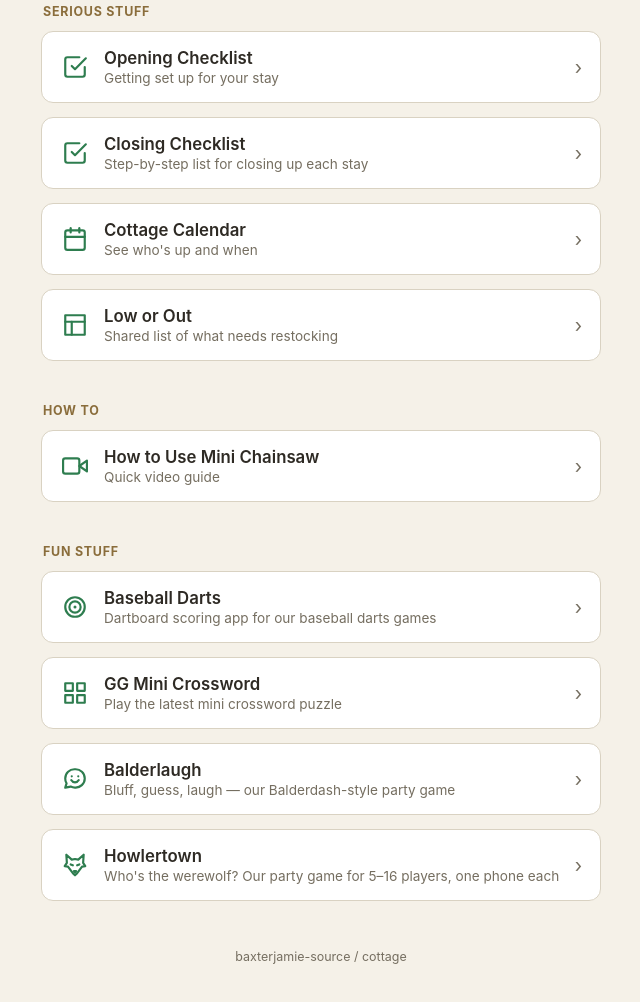
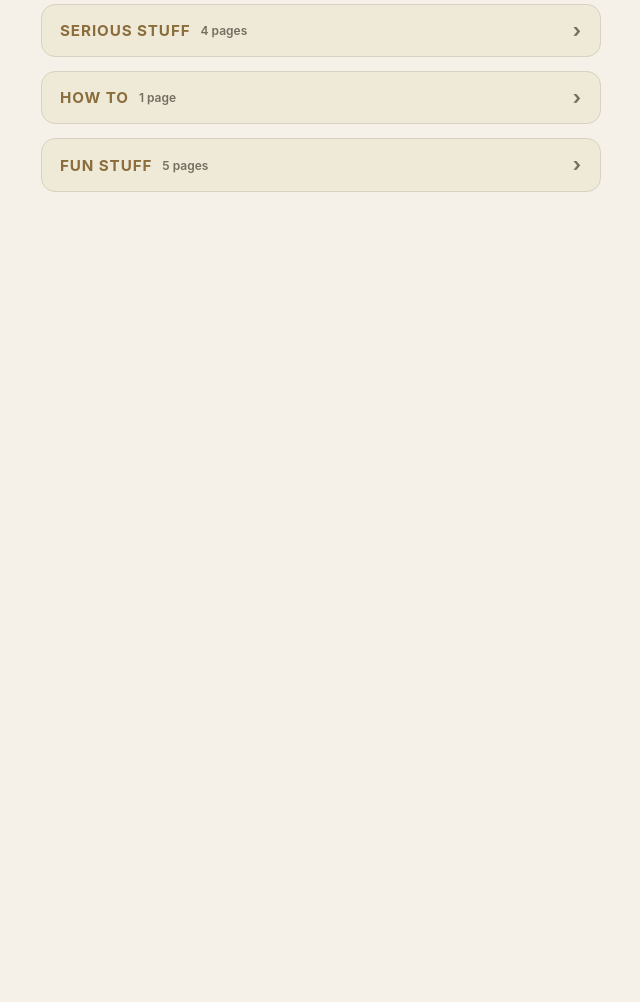
Before and after one commit to baxterjamie-source/cottage, a plain HTML site: page index.html in a window 1280 px wide. Shown: the part 268-1270 px from the top of the page, without its empty margins (319-959 px from the left). After the commit the page ends 800 px from the top, so only its background shows below. Drawn offline with Linux system fonts and the light colour scheme.

Commit message:
Add Pneuman to Fun Stuff; two-level accordion layout; drop footer

```diff
--- a/index.html
+++ b/index.html
@@ -63,40 +63,71 @@
     flex-direction: column;
     gap: 14px;
   }
-  .pages-section {
+
+  /* shared summary reset */
+  summary {
+    list-style: none;
+    cursor: pointer;
+    user-select: none;
+    -webkit-tap-highlight-color: transparent;
+  }
+  summary::-webkit-details-marker { display: none; }
+  .chev {
+    flex: 0 0 auto;
+    color: var(--muted);
+    font-size: 1.2rem;
+    line-height: 1;
+    transition: transform 0.15s ease;
+  }
+  details[open] > summary .chev { transform: rotate(90deg); }
+
+  /* level 1: sections */
+  .section {
+    background: var(--section-bg);
+    border: 1px solid var(--border);
+    border-radius: 14px;
+  }
+  .section > summary {
     display: flex;
-    flex-direction: column;
-    gap: 14px;
-  }
-  .pages-section + .pages-section {
-    margin-top: 28px;
-  }
-  .section-label {
-    font-size: 0.78rem;
+    align-items: center;
+    gap: 10px;
+    padding: 16px 18px;
+    font-size: 0.95rem;
     font-weight: 700;
     letter-spacing: 0.06em;
     text-transform: uppercase;
     color: var(--accent);
-    margin: 0 0 -2px 2px;
   }
-  .page-btn {
+  .section > summary .count {
+    flex: 1;
+    font-size: 0.75rem;
+    font-weight: 600;
+    letter-spacing: 0;
+    text-transform: none;
+    color: var(--muted);
+  }
+  .section-body {
+    display: flex;
+    flex-direction: column;
+    gap: 10px;
+    padding: 0 12px 12px;
+  }
+
+  /* level 2: items */
+  .item {
+    background: var(--card-bg);
+    border: 1px solid var(--border);
+    border-radius: 12px;
+    transition: border-color 0.15s ease;
+  }
+  .item:hover, .item[open] { border-color: var(--green); }
+  .item > summary {
     display: flex;
     align-items: center;
     gap: 14px;
-    background: var(--card-bg);
-    border: 1px solid var(--border);
-    border-radius: 12px;
-    padding: 16px 18px;
-    text-decoration: none;
-    color: var(--text);
-    transition: background 0.15s ease, transform 0.1s ease, border-color 0.15s ease;
+    padding: 14px 16px;
   }
-  .page-btn:hover {
-    background: var(--green-light);
-    border-color: var(--green);
-    transform: translateY(-1px);
-  }
-  .page-btn .icon {
+  .item .icon {
     flex: 0 0 auto;
     width: 30px;
     height: 30px;
@@ -105,50 +136,45 @@
     justify-content: center;
     color: var(--green);
   }
-  .page-btn .icon svg {
+  .item .icon svg {
     width: 26px;
     height: 26px;
   }
-  .page-btn-text {
+  .item-title {
     flex: 1;
-  }
-  .page-btn-title {
     font-size: 1.05rem;
     font-weight: 600;
   }
-  .page-btn-desc {
-    font-size: 0.85rem;
-    color: var(--muted);
-    margin-top: 2px;
+  .item-body {
+    display: flex;
+    align-items: center;
+    gap: 12px;
+    padding: 0 16px 14px 60px;
   }
-  .page-btn .arrow {
-    flex: 0 0 auto;
-    color: var(--muted);
-    font-size: 1.2rem;
-  }
-  .page-btn.disabled {
-    cursor: default;
-    opacity: 0.6;
-  }
-  .page-btn.disabled:hover {
-    background: var(--card-bg);
-    border-color: var(--border);
-    transform: none;
-  }
-  .page-btn.disabled .icon {
+  .item-desc {
+    flex: 1;
+    font-size: 0.88rem;
     color: var(--muted);
   }
-  .coming-soon-tag {
+  .open-btn {
     flex: 0 0 auto;
-    font-size: 0.68rem;
-    font-weight: 700;
-    text-transform: uppercase;
-    letter-spacing: 0.03em;
-    color: var(--muted);
-    background: var(--section-bg);
-    border-radius: 4px;
-    padding: 3px 8px;
+    background: var(--green);
+    color: #fff;
+    text-decoration: none;
+    font-size: 0.88rem;
+    font-weight: 600;
+    border-radius: 8px;
+    padding: 8px 14px;
     white-space: nowrap;
+  }
+  .open-btn:hover { background: #256a42; }
+  @media (max-width: 420px) {
+    .item-body {
+      flex-direction: column;
+      align-items: stretch;
+      padding-left: 16px;
+    }
+    .open-btn { text-align: center; }
   }
   footer {
     text-align: center;
@@ -185,127 +211,166 @@
     <p class="tagline">(is to relax and have fun!)</p>
   </header>
 
+  <!--
+    Two-level accordion:
+      level 1 = <details class="section">  (Serious Stuff / How To / Fun Stuff)
+      level 2 = <details class="item">     (tap to show description + Open button)
+    To add a page, copy a whole <details class="item"> block inside the right section.
+    The item count next to each section title updates itself.
+  -->
   <nav class="pages">
-    <div class="pages-section">
-      <div class="section-label">Serious Stuff</div>
 
-      <a class="page-btn" href="cottage-opening-checklist.html">
-        <span class="icon">
-          <svg viewBox="0 0 24 24" fill="none" stroke="currentColor" stroke-width="2" stroke-linecap="round" stroke-linejoin="round"><path d="M9 11l3 3L22 4"></path><path d="M21 12v7a2 2 0 0 1-2 2H5a2 2 0 0 1-2-2V5a2 2 0 0 1 2-2h11"></path></svg>
-        </span>
-        <span class="page-btn-text">
-          <div class="page-btn-title">Opening Checklist</div>
-          <div class="page-btn-desc">Getting set up for your stay</div>
-        </span>
-        <span class="arrow">›</span>
-      </a>
+    <details class="section">
+      <summary>Serious Stuff <span class="count"></span><span class="chev">›</span></summary>
+      <div class="section-body">
 
-      <a class="page-btn" href="cottage-closing-checklist.html">
-        <span class="icon">
-          <svg viewBox="0 0 24 24" fill="none" stroke="currentColor" stroke-width="2" stroke-linecap="round" stroke-linejoin="round"><path d="M9 11l3 3L22 4"></path><path d="M21 12v7a2 2 0 0 1-2 2H5a2 2 0 0 1-2-2V5a2 2 0 0 1 2-2h11"></path></svg>
-        </span>
-        <span class="page-btn-text">
-          <div class="page-btn-title">Closing Checklist</div>
-          <div class="page-btn-desc">Step-by-step list for closing up each stay</div>
-        </span>
-        <span class="arrow">›</span>
-      </a>
+        <details class="item">
+          <summary>
+            <span class="icon"><svg viewBox="0 0 24 24" fill="none" stroke="currentColor" stroke-width="2" stroke-linecap="round" stroke-linejoin="round"><path d="M9 11l3 3L22 4"></path><path d="M21 12v7a2 2 0 0 1-2 2H5a2 2 0 0 1-2-2V5a2 2 0 0 1 2-2h11"></path></svg></span>
+            <span class="item-title">Opening Checklist</span>
+            <span class="chev">›</span>
+          </summary>
+          <div class="item-body">
+            <span class="item-desc">Getting set up for your stay</span>
+            <a class="open-btn" href="cottage-opening-checklist.html">Open</a>
+          </div>
+        </details>
 
-      <a class="page-btn" href="https://calendar.google.com/calendar/embed?src=o97ic0vm8qqh5j6sp23cr95st0%40group.calendar.google.com&ctz=America%2FNew_York">
-        <span class="icon">
-          <svg viewBox="0 0 24 24" fill="none" stroke="currentColor" stroke-width="2" stroke-linecap="round" stroke-linejoin="round"><rect x="3" y="4" width="18" height="18" rx="2" ry="2"></rect><line x1="16" y1="2" x2="16" y2="6"></line><line x1="8" y1="2" x2="8" y2="6"></line><line x1="3" y1="10" x2="21" y2="10"></line></svg>
-        </span>
-        <span class="page-btn-text">
-          <div class="page-btn-title">Cottage Calendar</div>
-          <div class="page-btn-desc">See who's up and when</div>
-        </span>
-        <span class="arrow">›</span>
-      </a>
+        <details class="item">
+          <summary>
+            <span class="icon"><svg viewBox="0 0 24 24" fill="none" stroke="currentColor" stroke-width="2" stroke-linecap="round" stroke-linejoin="round"><path d="M9 11l3 3L22 4"></path><path d="M21 12v7a2 2 0 0 1-2 2H5a2 2 0 0 1-2-2V5a2 2 0 0 1 2-2h11"></path></svg></span>
+            <span class="item-title">Closing Checklist</span>
+            <span class="chev">›</span>
+          </summary>
+          <div class="item-body">
+            <span class="item-desc">Step-by-step list for closing up each stay</span>
+            <a class="open-btn" href="cottage-closing-checklist.html">Open</a>
+          </div>
+        </details>
 
-      <a class="page-btn" href="cottage-low-or-out.html">
-        <span class="icon">
-          <svg viewBox="0 0 24 24" fill="none" stroke="currentColor" stroke-width="2" stroke-linecap="round" stroke-linejoin="round"><path d="M3 3h18v18H3z"></path><path d="M3 9h18"></path><path d="M9 21V9"></path></svg>
-        </span>
-        <span class="page-btn-text">
-          <div class="page-btn-title">Low or Out</div>
-          <div class="page-btn-desc">Shared list of what needs restocking</div>
-        </span>
-        <span class="arrow">›</span>
-      </a>
+        <details class="item">
+          <summary>
+            <span class="icon"><svg viewBox="0 0 24 24" fill="none" stroke="currentColor" stroke-width="2" stroke-linecap="round" stroke-linejoin="round"><rect x="3" y="4" width="18" height="18" rx="2" ry="2"></rect><line x1="16" y1="2" x2="16" y2="6"></line><line x1="8" y1="2" x2="8" y2="6"></line><line x1="3" y1="10" x2="21" y2="10"></line></svg></span>
+            <span class="item-title">Cottage Calendar</span>
+            <span class="chev">›</span>
+          </summary>
+          <div class="item-body">
+            <span class="item-desc">See who's up and when</span>
+            <a class="open-btn" href="https://calendar.google.com/calendar/embed?src=o97ic0vm8qqh5j6sp23cr95st0%40group.calendar.google.com&ctz=America%2FNew_York">Open</a>
+          </div>
+        </details>
 
-      <!-- Add more Serious Stuff pages here, copy a .page-btn <a> block above -->
-    </div>
+        <details class="item">
+          <summary>
+            <span class="icon"><svg viewBox="0 0 24 24" fill="none" stroke="currentColor" stroke-width="2" stroke-linecap="round" stroke-linejoin="round"><path d="M3 3h18v18H3z"></path><path d="M3 9h18"></path><path d="M9 21V9"></path></svg></span>
+            <span class="item-title">Low or Out</span>
+            <span class="chev">›</span>
+          </summary>
+          <div class="item-body">
+            <span class="item-desc">Shared list of what needs restocking</span>
+            <a class="open-btn" href="cottage-low-or-out.html">Open</a>
+          </div>
+        </details>
 
-    <div class="pages-section">
-      <div class="section-label">How To</div>
+      </div>
+    </details>
 
-      <a class="page-btn" href="https://youtube.com/shorts/W_GN7V79ryY">
-        <span class="icon">
-          <svg viewBox="0 0 24 24" fill="none" stroke="currentColor" stroke-width="2" stroke-linecap="round" stroke-linejoin="round"><polygon points="23 7 16 12 23 17 23 7"></polygon><rect x="1" y="5" width="15" height="14" rx="2" ry="2"></rect></svg>
-        </span>
-        <span class="page-btn-text">
-          <div class="page-btn-title">How to Use Mini Chainsaw</div>
-          <div class="page-btn-desc">Quick video guide</div>
-        </span>
-        <span class="arrow">›</span>
-      </a>
+    <details class="section">
+      <summary>How To <span class="count"></span><span class="chev">›</span></summary>
+      <div class="section-body">
 
-      <!-- Add more How To pages here, copy a .page-btn <a> block above -->
-    </div>
+        <details class="item">
+          <summary>
+            <span class="icon"><svg viewBox="0 0 24 24" fill="none" stroke="currentColor" stroke-width="2" stroke-linecap="round" stroke-linejoin="round"><polygon points="23 7 16 12 23 17 23 7"></polygon><rect x="1" y="5" width="15" height="14" rx="2" ry="2"></rect></svg></span>
+            <span class="item-title">How to Use Mini Chainsaw</span>
+            <span class="chev">›</span>
+          </summary>
+          <div class="item-body">
+            <span class="item-desc">Quick video guide</span>
+            <a class="open-btn" href="https://youtube.com/shorts/W_GN7V79ryY">Open</a>
+          </div>
+        </details>
 
-    <div class="pages-section">
-      <div class="section-label">Fun Stuff</div>
+      </div>
+    </details>
 
-      <a class="page-btn" href="https://baxterjamie-source.github.io/baseballdarts/darts-baseball.html">
-        <span class="icon">
-          <svg viewBox="0 0 24 24" fill="none" stroke="currentColor" stroke-width="2" stroke-linecap="round" stroke-linejoin="round"><circle cx="12" cy="12" r="9"></circle><circle cx="12" cy="12" r="5.2"></circle><circle cx="12" cy="12" r="1.4" fill="currentColor" stroke="none"></circle></svg>
-        </span>
-        <span class="page-btn-text">
-          <div class="page-btn-title">Baseball Darts</div>
-          <div class="page-btn-desc">Dartboard scoring app for our baseball darts games</div>
-        </span>
-        <span class="arrow">›</span>
-      </a>
+    <details class="section">
+      <summary>Fun Stuff <span class="count"></span><span class="chev">›</span></summary>
+      <div class="section-body">
 
-      <a class="page-btn" href="https://baxterjamie-source.github.io/GGMini/archive.html">
-        <span class="icon">
-          <svg viewBox="0 0 24 24" fill="none" stroke="currentColor" stroke-width="2" stroke-linecap="round" stroke-linejoin="round"><rect x="3" y="3" width="7" height="7"></rect><rect x="14" y="3" width="7" height="7"></rect><rect x="14" y="14" width="7" height="7"></rect><rect x="3" y="14" width="7" height="7"></rect></svg>
-        </span>
-        <span class="page-btn-text">
-          <div class="page-btn-title">GG Mini Crossword</div>
-          <div class="page-btn-desc">Play the latest mini crossword puzzle</div>
-        </span>
-        <span class="arrow">›</span>
-      </a>
+        <details class="item">
+          <summary>
+            <span class="icon"><svg viewBox="0 0 24 24" fill="none" stroke="currentColor" stroke-width="2" stroke-linecap="round" stroke-linejoin="round"><circle cx="12" cy="12" r="9"></circle><circle cx="12" cy="12" r="5.2"></circle><circle cx="12" cy="12" r="1.4" fill="currentColor" stroke="none"></circle></svg></span>
+            <span class="item-title">Baseball Darts</span>
+            <span class="chev">›</span>
+          </summary>
+          <div class="item-body">
+            <span class="item-desc">Dartboard scoring app for our baseball darts games</span>
+            <a class="open-btn" href="https://baxterjamie-source.github.io/baseballdarts/darts-baseball.html">Open</a>
+          </div>
+        </details>
 
-      <a class="page-btn" href="https://baxterjamie-source.github.io/balderlaugh/">
-        <span class="icon">
-          <svg viewBox="0 0 24 24" fill="none" stroke="currentColor" stroke-width="2" stroke-linecap="round" stroke-linejoin="round"><path d="M21 11.5a8.4 8.4 0 0 1-9 8.4 9 9 0 0 1-4-.9L3 20l1.2-4A8 8 0 0 1 3 11.5 8.4 8.4 0 0 1 12 3a8.4 8.4 0 0 1 9 8.5z"></path><path d="M8.5 13a4 4 0 0 0 7 0"></path><line x1="9" y1="9.5" x2="9.01" y2="9.5"></line><line x1="15" y1="9.5" x2="15.01" y2="9.5"></line></svg>
-        </span>
-        <span class="page-btn-text">
-          <div class="page-btn-title">Balderlaugh</div>
-          <div class="page-btn-desc">Bluff, guess, laugh — our Balderdash-style party game</div>
-        </span>
-        <span class="arrow">›</span>
-      </a>
+        <details class="item">
+          <summary>
+            <span class="icon"><svg viewBox="0 0 24 24" fill="none" stroke="currentColor" stroke-width="2" stroke-linecap="round" stroke-linejoin="round"><rect x="3" y="3" width="7" height="7"></rect><rect x="14" y="3" width="7" height="7"></rect><rect x="14" y="14" width="7" height="7"></rect><rect x="3" y="14" width="7" height="7"></rect></svg></span>
+            <span class="item-title">GG Mini Crossword</span>
+            <span class="chev">›</span>
+          </summary>
+          <div class="item-body">
+            <span class="item-desc">Play the latest mini crossword puzzle</span>
+            <a class="open-btn" href="https://baxterjamie-source.github.io/GGMini/archive.html">Open</a>
+          </div>
+        </details>
 
-      <a class="page-btn" href="https://baxterjamie-source.github.io/howlertown/">
-        <span class="icon">
-          <svg viewBox="0 0 24 24" fill="none" stroke="currentColor" stroke-width="2" stroke-linecap="round" stroke-linejoin="round"><path d="M4 2.5L9 7l3-.5 3 .5 5-4.5-.5 7.5 2 3-3 .5-4.5 6L12 21.5l-2-2-4.5-6-3-.5 2-3z"></path><path d="M8 11.5l2 .8"></path><path d="M16 11.5l-2 .8"></path><path d="M11 17.6h2l-1 1.2z" fill="currentColor"></path></svg>
-        </span>
-        <span class="page-btn-text">
-          <div class="page-btn-title">Howlertown</div>
-          <div class="page-btn-desc">Who's the werewolf? Our party game for 5–16 players, one phone each</div>
-        </span>
-        <span class="arrow">›</span>
-      </a>
+        <details class="item">
+          <summary>
+            <span class="icon"><svg viewBox="0 0 24 24" fill="none" stroke="currentColor" stroke-width="2" stroke-linecap="round" stroke-linejoin="round"><path d="M21 11.5a8.4 8.4 0 0 1-9 8.4 9 9 0 0 1-4-.9L3 20l1.2-4A8 8 0 0 1 3 11.5 8.4 8.4 0 0 1 12 3a8.4 8.4 0 0 1 9 8.5z"></path><path d="M8.5 13a4 4 0 0 0 7 0"></path><line x1="9" y1="9.5" x2="9.01" y2="9.5"></line><line x1="15" y1="9.5" x2="15.01" y2="9.5"></line></svg></span>
+            <span class="item-title">Balderlaugh</span>
+            <span class="chev">›</span>
+          </summary>
+          <div class="item-body">
+            <span class="item-desc">Bluff, guess, laugh — our Balderdash-style party game</span>
+            <a class="open-btn" href="https://baxterjamie-source.github.io/balderlaugh/">Open</a>
+          </div>
+        </details>
 
-      <!-- Add more Fun Stuff pages here, copy a .page-btn <a> block above -->
-    </div>
+        <details class="item">
+          <summary>
+            <span class="icon"><svg viewBox="0 0 24 24" fill="none" stroke="currentColor" stroke-width="2" stroke-linecap="round" stroke-linejoin="round"><path d="M4 2.5L9 7l3-.5 3 .5 5-4.5-.5 7.5 2 3-3 .5-4.5 6L12 21.5l-2-2-4.5-6-3-.5 2-3z"></path><path d="M8 11.5l2 .8"></path><path d="M16 11.5l-2 .8"></path><path d="M11 17.6h2l-1 1.2z" fill="currentColor"></path></svg></span>
+            <span class="item-title">Howlertown</span>
+            <span class="chev">›</span>
+          </summary>
+          <div class="item-body">
+            <span class="item-desc">Who's the werewolf? Our party game for 5–16 players, one phone each</span>
+            <a class="open-btn" href="https://baxterjamie-source.github.io/howlertown/">Open</a>
+          </div>
+        </details>
+
+        <details class="item">
+          <summary>
+            <span class="icon"><svg viewBox="0 0 24 24" fill="none" stroke="currentColor" stroke-width="2" stroke-linecap="round" stroke-linejoin="round"><path d="M7.5 5.5c2.5-2.2 7-2.4 9.8.3 2.6 2.5 3 6.8.9 10.2-2 3.3-6.2 5-9.8 3.9C5 19 3.2 16 3.6 12.6c.3-2.8 1.8-5.2 3.9-7.1z"></path><circle cx="9" cy="10" r="0.6" fill="currentColor"></circle><circle cx="14.5" cy="8.5" r="0.6" fill="currentColor"></circle><circle cx="15" cy="14.5" r="0.6" fill="currentColor"></circle><circle cx="10" cy="15.5" r="0.6" fill="currentColor"></circle></svg></span>
+            <span class="item-title">Pneuman</span>
+            <span class="chev">›</span>
+          </summary>
+          <div class="item-body">
+            <span class="item-desc">Launch your spud across the neighbourhood — our physics flinging game</span>
+            <a class="open-btn" href="https://baxterjamie-source.github.io/pneuman/">Open</a>
+          </div>
+        </details>
+
+      </div>
+    </details>
+
   </nav>
+</div>
 
-  <footer>baxterjamie-source / cottage</footer>
-</div>
+<script>
+  // Show how many pages are in each section next to its title.
+  document.querySelectorAll('details.section').forEach(function (s) {
+    var n = s.querySelectorAll('details.item').length;
+    s.querySelector('.count').textContent = n + (n === 1 ? ' page' : ' pages');
+  });
+</script>
 
 </body>
 </html>
```
